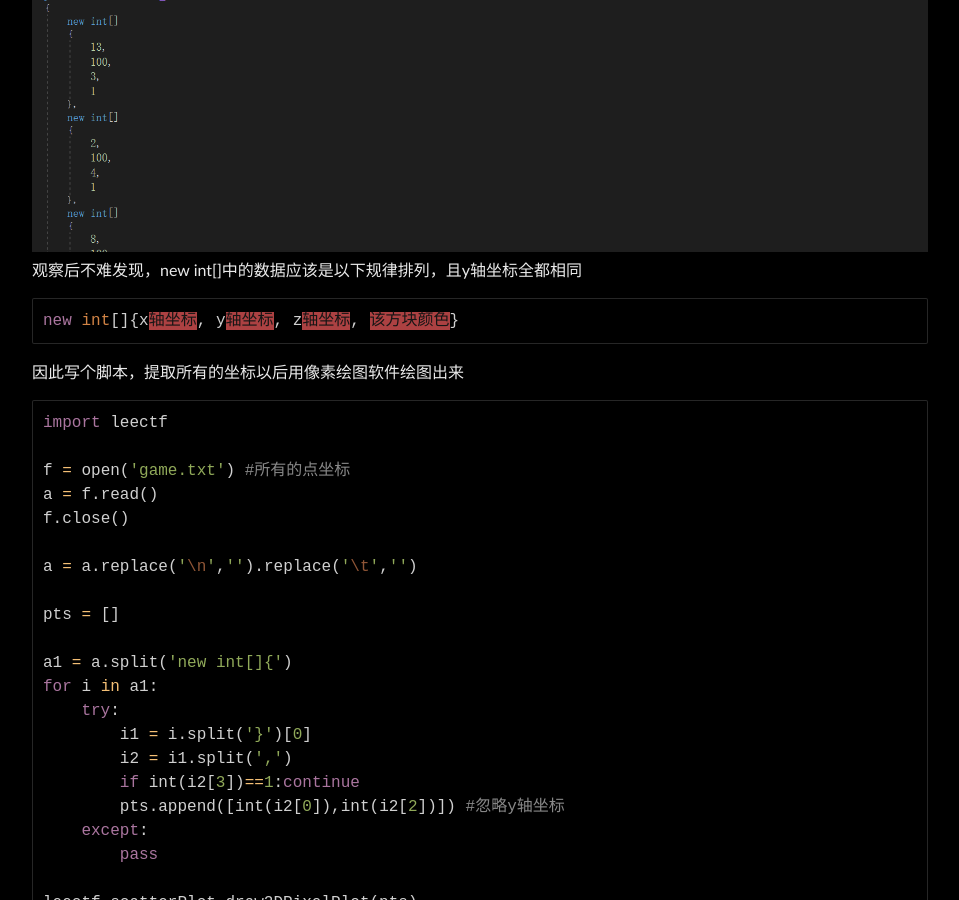
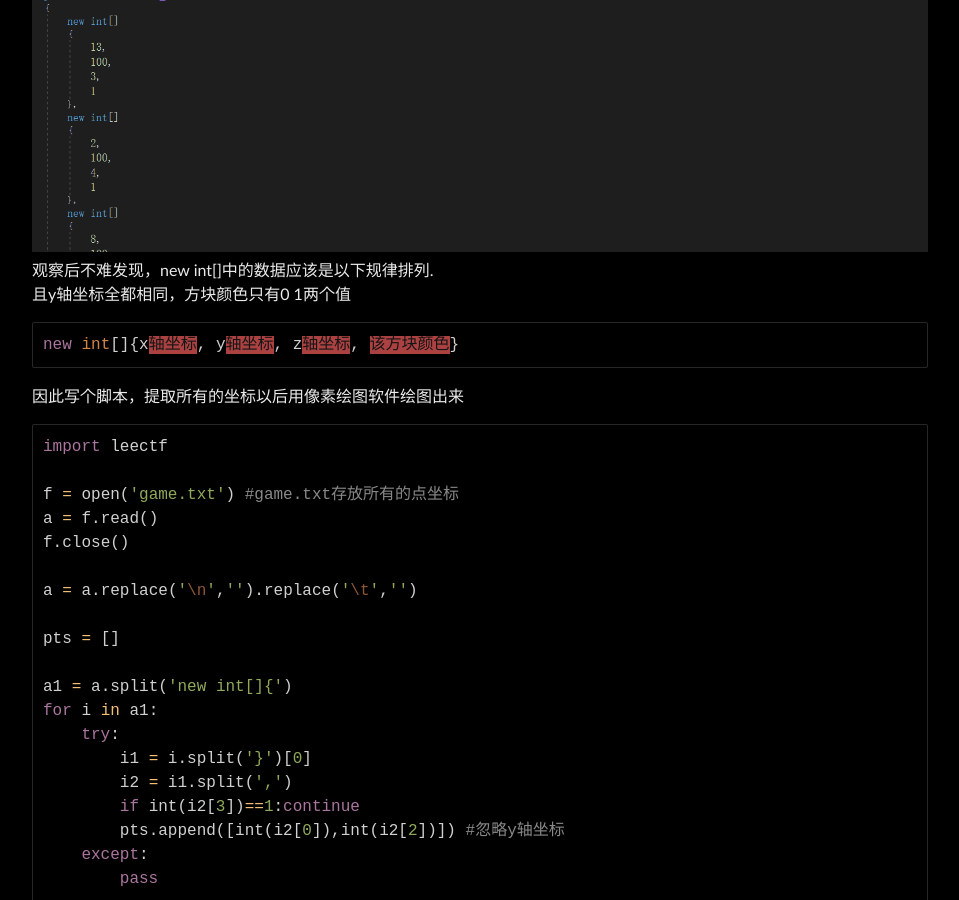
Before and after one commit to Leeyangee/leeyangee.github.io, a Jekyll site: the page built from _posts/2023-12-26-NCTF 2023 部分题解.md, in a window 1280 px wide and 900 px high, scrolled down 1127 px. Shown: the whole window, without its empty margins (160-1119 px from the left). Built offline with Jekyll 4.4.1, drawn with Linux system fonts in a browser that asks for light colours.

Commit message:
Update 2023-12-26-NCTF 2023 部分题解.md

````diff
--- a/_posts/2023-12-26-NCTF 2023 部分题解.md
+++ b/_posts/2023-12-26-NCTF 2023 部分题解.md
@@ -27,7 +27,8 @@ published: true
 ```
 发现cubes_all该变量有大量疑似坐标点
 ![avatar](/image/nctf-0.png)
-观察后不难发现，new int[]中的数据应该是以下规律排列，且y轴坐标全都相同
+观察后不难发现，new int[]中的数据应该是以下规律排列.
+且y轴坐标全都相同，方块颜色只有0 1两个值
 ```c#
 new int[]{x轴坐标, y轴坐标, z轴坐标, 该方块颜色}
 ```
@@ -35,7 +36,7 @@ new int[]{x轴坐标, y轴坐标, z轴坐标, 该方块颜色}
 ```py
 import leectf
 
-f = open('game.txt') #所有的点坐标
+f = open('game.txt') #game.txt存放所有的点坐标
 a = f.read()
 f.close()
 
````
